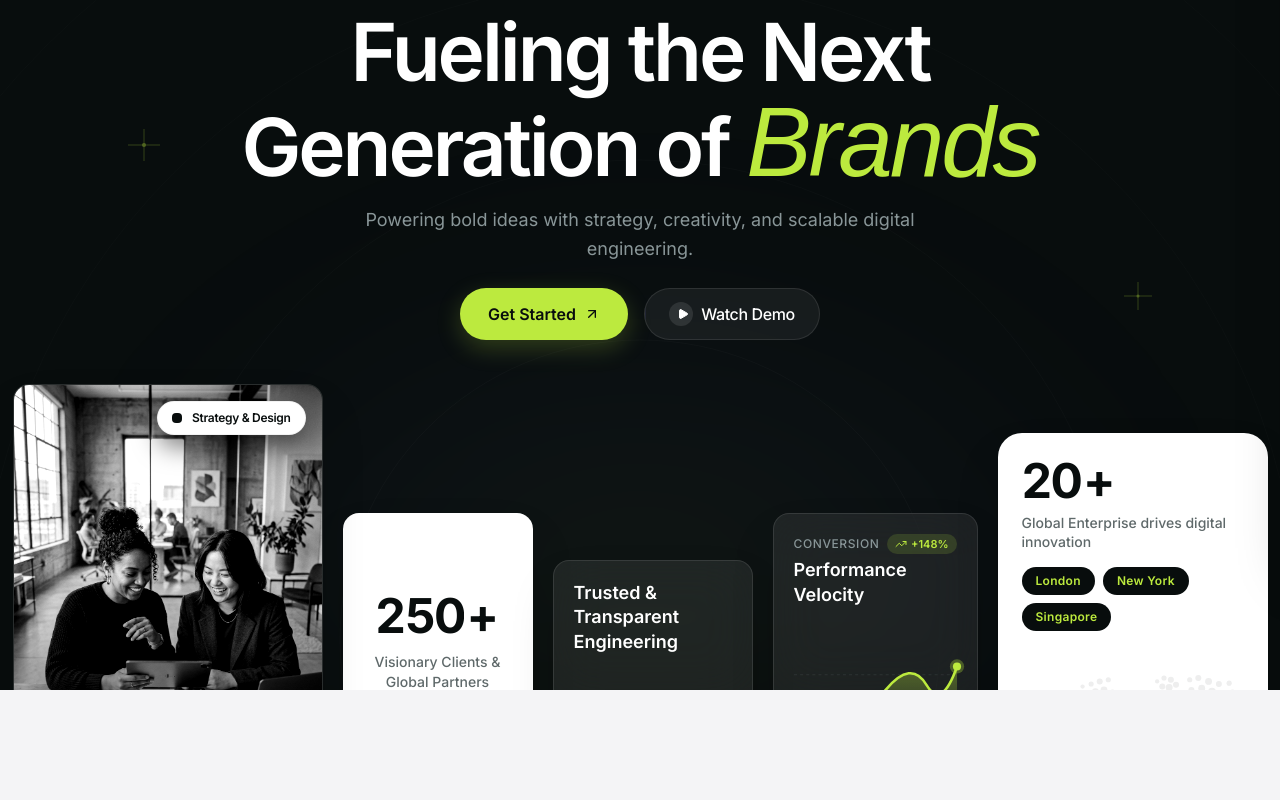
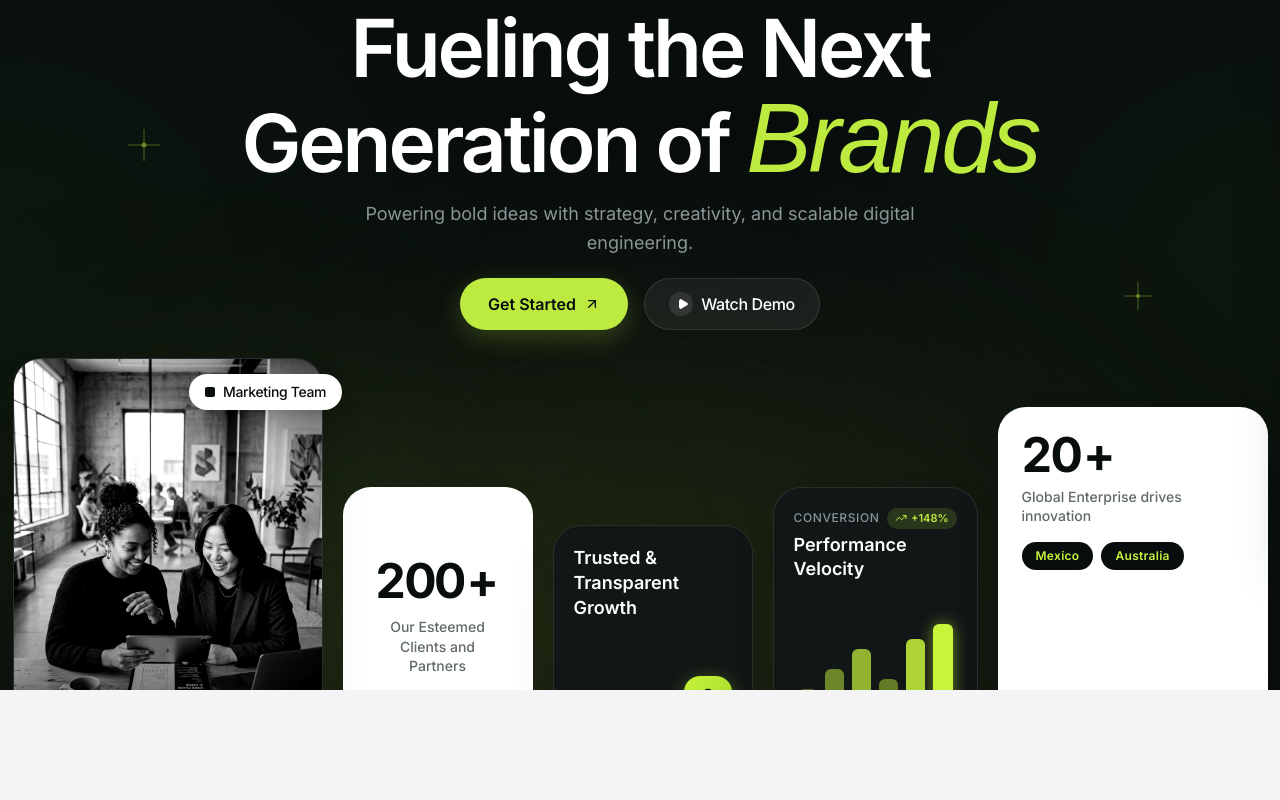
Before and after one commit to nisitha/pixelcraftlk, a Next.js app: page / in a window 1280 px wide. Shown: the part 240-1040 px from the top of the page. Built offline with nearby package versions, Linux system fonts and the light colour scheme; a web font is replaced by a local one.

Commit message:
feat(hero): align Hero section with Scalient reference design (ambient lime glow, floating badge, 5-card shelf)

```diff
--- a/app/globals.css
+++ b/app/globals.css
@@ -249,6 +249,21 @@ body {
   backface-visibility: hidden;
 }
 
+/* Floating Up and Down Bobbing Animation for Marketing Team Badge */
+@keyframes floatUpDown {
+  0%, 100% {
+    transform: translateY(0);
+  }
+  50% {
+    transform: translateY(-8px);
+  }
+}
+
+.animate-float-bobbing {
+  animation: floatUpDown 3s ease-in-out infinite;
+  will-change: transform;
+}
+
 /* Infinite Marquee Animation */
 @keyframes marquee {
   0% {
@@ -314,7 +329,8 @@ body {
   }
   .animate-marquee,
   .animate-pulse-gentle,
-  .animate-spin-slow {
+  .animate-spin-slow,
+  .animate-float-bobbing {
     animation: none !important;
     transform: none !important;
   }
--- a/components/sections/HeroSection.tsx
+++ b/components/sections/HeroSection.tsx
@@ -141,7 +141,7 @@ export const HeroSection: React.FC<HeroSectionProps> = ({ className }) => {
             {/* Display Headline */}
             <h1
               ref={headlineRef}
-              className="inner-title mt-4 sm:mt-5 text-[38px] sm:text-[54px] md:text-[66px] lg:text-[76px] xl:text-[80px] font-semibold tracking-[-0.038em] leading-[1.04] text-white text-center max-w-[840px]"
+              className="inner-title mt-3 sm:mt-4 text-[38px] sm:text-[54px] md:text-[66px] lg:text-[76px] xl:text-[80px] font-semibold tracking-[-0.038em] leading-[1.04] text-white text-center max-w-[840px]"
             >
               Fueling the Next{' '}
               <br className="hidden sm:inline" />
@@ -154,7 +154,7 @@ export const HeroSection: React.FC<HeroSectionProps> = ({ className }) => {
             {/* Sub-headline Paragraph */}
             <p
               ref={paragraphRef}
-              className="inner-details mt-3 sm:mt-3.5 text-base sm:text-lg md:text-[18px] text-[#899698] font-normal leading-relaxed text-center max-w-[620px]"
+              className="inner-details mt-2.5 sm:mt-3 text-base sm:text-lg md:text-[18px] text-[#899698] font-normal leading-relaxed text-center max-w-[620px]"
             >
               Powering bold ideas with strategy, creativity, and scalable digital engineering.
             </p>
@@ -162,7 +162,7 @@ export const HeroSection: React.FC<HeroSectionProps> = ({ className }) => {
             {/* Action CTA Button Cluster */}
             <div
               ref={buttonsRef}
-              className="inner-button-wrap flex flex-wrap items-center justify-center gap-3.5 sm:gap-4 mt-5 sm:mt-6"
+              className="inner-button-wrap flex flex-wrap items-center justify-center gap-3.5 sm:gap-4 mt-4 sm:mt-5"
             >
               {/* Primary CTA with signature vertical text roll and arrow */}
               <Button
--- a/components/sections/hero/HeroBackground.tsx
+++ b/components/sections/hero/HeroBackground.tsx
@@ -4,8 +4,11 @@ import React from 'react';
 
 /**
  * Hero Background Graphics
- * Recreates the reference concentric circular arch rings, radial lime ambient glow,
- * and decorative sparkle glints
+ * 1:1 Parity with https://scalient.webflow.io/
+ * - Concentric circular arch guide rings centered at the bottom
+ * - Signature bottom-center and bottom-left ambient lime glows (rgba(200, 245, 60, 0.18))
+ * - Subtle dark green vignette on the sides with high-contrast pitch-black center (#080d0d)
+ * - Four-point star sparkles / green crosshair glints
  */
 export const HeroBackground: React.FC = () => {
   return (
@@ -13,9 +16,25 @@ export const HeroBackground: React.FC = () => {
       aria-hidden="true"
       className="absolute inset-0 pointer-events-none overflow-hidden select-none z-0"
     >
+      {/* Side Dark-Green Vignettes (Vignette on the sides with pitch-black center) */}
+      <div
+        className="absolute top-0 bottom-0 left-0 w-[480px] pointer-events-none"
+        style={{
+          background:
+            'radial-gradient(ellipse at left center, rgba(30, 58, 20, 0.22) 0%, transparent 75%)',
+        }}
+      />
+      <div
+        className="absolute top-0 bottom-0 right-0 w-[480px] pointer-events-none"
+        style={{
+          background:
+            'radial-gradient(ellipse at right center, rgba(30, 58, 20, 0.22) 0%, transparent 75%)',
+        }}
+      />
+
       {/* Concentric Geometric Arch Rings */}
       <svg
-        className="absolute bottom-0 left-1/2 -translate-x-1/2 w-[1600px] h-[900px] max-w-none opacity-40"
+        className="absolute bottom-0 left-1/2 -translate-x-1/2 w-[1600px] h-[900px] max-w-none opacity-40 pointer-events-none"
         viewBox="0 0 1600 900"
         fill="none"
         xmlns="http://www.w3.org/2000/svg"
@@ -28,30 +47,39 @@ export const HeroBackground: React.FC = () => {
         <circle cx="800" cy="850" r="1200" stroke="white" strokeOpacity="0.02" strokeWidth="1" />
       </svg>
 
-      {/* Bottom Center Radial Glow (Electric Lime Accent) */}
+      {/* Signature Bottom-Center Ambient Lime Glow */}
       <div
-        className="absolute bottom-0 left-1/2 -translate-x-1/2 w-[1100px] h-[450px] rounded-full blur-[120px] pointer-events-none"
+        className="absolute -bottom-24 left-1/2 -translate-x-1/2 w-[1300px] h-[550px] rounded-full blur-[130px] pointer-events-none"
         style={{
           background:
-            'radial-gradient(ellipse at 50% 100%, rgba(188, 234, 62, 0.08) 0%, rgba(121, 112, 255, 0.04) 45%, transparent 70%)',
+            'radial-gradient(ellipse at bottom, rgba(200, 245, 60, 0.18) 0%, rgba(200, 245, 60, 0.08) 45%, transparent 70%)',
+        }}
+      />
+
+      {/* Bottom-Left Ambient Lime Glow */}
+      <div
+        className="absolute -bottom-16 left-[2%] w-[650px] h-[450px] rounded-full blur-[130px] pointer-events-none"
+        style={{
+          background:
+            'radial-gradient(ellipse at bottom left, rgba(200, 245, 60, 0.18) 0%, rgba(200, 245, 60, 0.05) 50%, transparent 70%)',
         }}
       />
 
       {/* Left Crosshair Sparkle Glint */}
-      <div className="absolute top-[34%] left-[6%] sm:left-[10%] opacity-40 hover:opacity-80 transition-opacity">
+      <div className="absolute top-[34%] left-[6%] sm:left-[10%] opacity-50 hover:opacity-80 transition-opacity">
         <svg width="32" height="32" viewBox="0 0 32 32" fill="none" xmlns="http://www.w3.org/2000/svg">
-          <line x1="16" y1="0" x2="16" y2="32" stroke="#bcea3e" strokeWidth="1" strokeOpacity="0.6" />
-          <line x1="0" y1="16" x2="32" y2="16" stroke="#bcea3e" strokeWidth="1" strokeOpacity="0.6" />
-          <circle cx="16" cy="16" r="2" fill="#bcea3e" />
+          <line x1="16" y1="0" x2="16" y2="32" stroke="#c8f53c" strokeWidth="1" strokeOpacity="0.7" />
+          <line x1="0" y1="16" x2="32" y2="16" stroke="#c8f53c" strokeWidth="1" strokeOpacity="0.7" />
+          <circle cx="16" cy="16" r="2.5" fill="#c8f53c" />
         </svg>
       </div>
 
       {/* Right Crosshair Sparkle Glint */}
-      <div className="absolute top-[52%] right-[6%] sm:right-[10%] opacity-40 hover:opacity-80 transition-opacity">
+      <div className="absolute top-[52%] right-[6%] sm:right-[10%] opacity-50 hover:opacity-80 transition-opacity">
         <svg width="28" height="28" viewBox="0 0 28 28" fill="none" xmlns="http://www.w3.org/2000/svg">
-          <line x1="14" y1="0" x2="14" y2="28" stroke="#bcea3e" strokeWidth="1" strokeOpacity="0.6" />
-          <line x1="0" y1="14" x2="28" y2="14" stroke="#bcea3e" strokeWidth="1" strokeOpacity="0.6" />
-          <circle cx="14" cy="14" r="1.5" fill="#bcea3e" />
+          <line x1="14" y1="0" x2="14" y2="28" stroke="#c8f53c" strokeWidth="1" strokeOpacity="0.7" />
+          <line x1="0" y1="14" x2="28" y2="14" stroke="#c8f53c" strokeWidth="1" strokeOpacity="0.7" />
+          <circle cx="14" cy="14" r="2" fill="#c8f53c" />
         </svg>
       </div>
     </div>
--- a/components/sections/hero/HeroCards.tsx
+++ b/components/sections/hero/HeroCards.tsx
@@ -3,7 +3,7 @@
 import React from 'react';
 import Image from 'next/image';
 import { SlotCounter } from './SlotCounter';
-import { ShieldCheck, TrendingUp } from 'lucide-react';
+import { Lock, TrendingUp } from 'lucide-react';
 import { cn } from '@/lib/utils';
 
 export interface HeroCardsProps {
@@ -13,19 +13,19 @@ export interface HeroCardsProps {
 
 /**
  * 5 Hero Showcase Cards
- * Recreates the observable shelf of visual cards:
- * 1. Grayscale team collaboration photo with floating "Strategy & Design" pill
- * 2. Solid white stats counter card ("250+ Visionary Clients & Partners")
- * 3. Glassmorphic trust card ("Trusted & Transparent Engineering")
- * 4. Glassmorphic growth chart card ("High-Performance Growth" + sparkline)
- * 5. Solid white global enterprise card ("20+ Global Enterprise Deployments" + country pills + world map)
+ * 1:1 Parity with https://scalient.webflow.io/
+ * 1. Grayscale team photo with floating "■ Marketing Team" badge (vertical float animation)
+ * 2. Solid white stats counter card ("200+ Our Esteemed Clients and Partners")
+ * 3. Dark card with 3D glossy lock ("Trusted & Transparent Growth")
+ * 4. Dark card with lime bar chart graphic ("Performance Velocity")
+ * 5. Solid white global enterprise card ("20+ Global Enterprise drives innovation", "Mexico", "Australia", half-globe)
  */
 export const HeroCards: React.FC<HeroCardsProps> = ({ className, cardsRef }) => {
   const cards = (
     <>
       {/* CARD 1: Grayscale Collaboration Photo + Floating Badge */}
-      <div className="hero-card-item relative shrink-0 w-[270px] sm:w-[290px] md:w-[310px] rounded-2xl overflow-hidden shadow-2xl bg-[#111616] border border-white/10 group">
-        <div className="relative aspect-[4/5] w-full overflow-hidden">
+      <div className="hero-card-item relative shrink-0 w-[270px] sm:w-[290px] md:w-[310px] overflow-visible group">
+        <div className="relative aspect-[4/5] w-full rounded-[28px] overflow-hidden shadow-2xl bg-[#111616] border border-white/10">
           <Image
             src="/hero/team-collab.jpg"
             alt="PixelCraft Studios team collaborating on digital products"
@@ -38,37 +38,38 @@ export const HeroCards: React.FC<HeroCardsProps> = ({ className, cardsRef }) =>
           <div className="absolute inset-0 bg-gradient-to-t from-black/60 via-transparent to-transparent pointer-events-none" />
         </div>
 
-        {/* Floating Pill Badge: Positioned overlapping photo top right */}
-        <div className="absolute top-4 right-4 z-10 flex items-center gap-2.5 px-3.5 py-2 rounded-full bg-white text-[#080d0d] shadow-[0_12px_24px_rgba(0,0,0,0.5)] border border-black/5 animate-pulse-gentle">
-          <span className="w-2.5 h-2.5 rounded-sm bg-[#080d0d]" />
-          <span className="text-xs font-semibold tracking-tight text-[#080d0d]">
-            Strategy &amp; Design
+        {/* Floating Pill Badge: Positioned overlapping photo top right with vertical float bobbing animation */}
+        <div className="absolute top-4 -right-3 sm:-right-5 z-20 inline-flex items-center gap-2 px-4 py-2 rounded-full bg-white text-black text-sm font-medium shadow-xl select-none animate-float-bobbing">
+          <span className="w-2.5 h-2.5 rounded-[2px] bg-[#080d0d] shrink-0" />
+          <span className="text-xs sm:text-sm font-medium text-[#080d0d] tracking-tight whitespace-nowrap">
+            Marketing Team
           </span>
         </div>
       </div>
 
       {/* CARD 2: Partner & Client Stats Card (Solid White) */}
-      <div className="hero-card-item shrink-0 w-[170px] sm:w-[190px] h-[258px] rounded-2xl bg-white text-[#080d0d] p-6 flex flex-col items-center justify-center text-center shadow-2xl transition-transform duration-500 hover:-translate-y-1">
+      <div className="hero-card-item shrink-0 w-[170px] sm:w-[190px] h-[258px] rounded-[28px] bg-white text-[#080d0d] p-6 flex flex-col items-center justify-center text-center shadow-2xl transition-transform duration-500 hover:-translate-y-1">
         <div className="text-4xl sm:text-5xl font-bold tracking-tight text-[#080d0d] flex items-center justify-center">
-          <SlotCounter value="250+" itemHeight={48} delay={600} />
+          <SlotCounter value="200+" itemHeight={48} delay={600} />
         </div>
         <p className="mt-3 text-xs sm:text-sm font-medium text-[#5f696a] leading-snug max-w-[130px]">
-          Visionary Clients &amp; Global Partners
+          Our Esteemed Clients and Partners
         </p>
       </div>
 
-      {/* CARD 3: Glassmorphism Trust Card */}
-      <div className="hero-card-item shrink-0 w-[180px] sm:w-[200px] h-[211px] rounded-2xl bg-white/[0.08] backdrop-blur-[25px] border border-white/10 p-5 flex flex-col justify-between shadow-2xl transition-transform duration-500 hover:-translate-y-1">
-        <h3 className="text-white text-base sm:text-lg font-semibold leading-snug max-w-[130px]">
-          Trusted &amp; Transparent Engineering
+      {/* CARD 3: Dark Card with 3D Lock / "Trusted & Transparent Growth" */}
+      <div className="hero-card-item shrink-0 w-[180px] sm:w-[200px] h-[220px] rounded-[28px] bg-[#111616] border border-white/10 p-5 flex flex-col justify-between shadow-2xl transition-transform duration-500 hover:-translate-y-1">
+        <h3 className="text-white text-base sm:text-lg font-semibold leading-snug max-w-[140px]">
+          Trusted &amp; Transparent Growth
         </h3>
-        <div className="self-end p-2.5 rounded-xl bg-[var(--primary-color)]/10 border border-[var(--primary-color)]/30 text-[var(--primary-color)]">
-          <ShieldCheck className="w-6 h-6" />
+        {/* 3D Glossy Lock Badge */}
+        <div className="self-end w-12 h-12 rounded-2xl bg-gradient-to-br from-[#c8f53c] to-[#9ed322] shadow-[0_4px_18px_rgba(200,245,60,0.35)] flex items-center justify-center text-[#080d0d]">
+          <Lock className="w-6 h-6 stroke-[2.3]" />
         </div>
       </div>
 
-      {/* CARD 4: Glassmorphic Performance Chart Card */}
-      <div className="hero-card-item shrink-0 w-[180px] sm:w-[205px] h-[258px] rounded-2xl bg-white/[0.08] backdrop-blur-[25px] border border-white/10 p-5 flex flex-col justify-between shadow-2xl transition-transform duration-500 hover:-translate-y-1">
+      {/* CARD 4: Dark Card with Lime Bar Chart Graphic */}
+      <div className="hero-card-item shrink-0 w-[180px] sm:w-[205px] h-[258px] rounded-[28px] bg-[#111616] border border-white/10 p-5 flex flex-col justify-between shadow-2xl transition-transform duration-500 hover:-translate-y-1">
         <div>
           <div className="flex items-center justify-between mb-1">
             <span className="text-xs uppercase tracking-wider text-[#899698] font-medium">
@@ -83,88 +84,70 @@ export const HeroCards: React.FC<HeroCardsProps> = ({ className, cardsRef }) =>
           </h3>
         </div>
 
-        {/* Dynamic Sparkline SVG Graph */}
-        <div className="w-full h-[110px] relative mt-2">
-          <svg
-            className="w-full h-full overflow-visible"
-            viewBox="0 0 160 80"
-            fill="none"
-            xmlns="http://www.w3.org/2000/svg"
-          >
-            <defs>
-              <linearGradient id="chartGlow" x1="0" y1="0" x2="0" y2="1">
-                <stop offset="0%" stopColor="#bcea3e" stopOpacity="0.35" />
-                <stop offset="100%" stopColor="#bcea3e" stopOpacity="0.0" />
-              </linearGradient>
-            </defs>
-
-            {/* Background Grid Lines */}
-            <line x1="0" y1="20" x2="160" y2="20" stroke="white" strokeOpacity="0.05" strokeDasharray="3 3" />
-            <line x1="0" y1="45" x2="160" y2="45" stroke="white" strokeOpacity="0.05" strokeDasharray="3 3" />
-            <line x1="0" y1="70" x2="160" y2="70" stroke="white" strokeOpacity="0.05" strokeDasharray="3 3" />
-
-            {/* Area Fill */}
-            <path
-              d="M0 65 Q 25 55, 45 60 T 90 35 T 130 30 T 160 12 L 160 80 L 0 80 Z"
-              fill="url(#chartGlow)"
-            />
-
-            {/* Neon Sparkline Stroke */}
-            <path
-              d="M0 65 Q 25 55, 45 60 T 90 35 T 130 30 T 160 12"
-              stroke="#bcea3e"
-              strokeWidth="2.5"
-              strokeLinecap="round"
-              strokeLinejoin="round"
-            />
-
-            {/* End Point Glow Indicator */}
-            <circle cx="160" cy="12" r="4" fill="#bcea3e" />
-            <circle cx="160" cy="12" r="7" fill="#bcea3e" fillOpacity="0.3" />
-          </svg>
+        {/* Dynamic Lime Bar Chart Graphic */}
+        <div className="w-full h-[100px] relative mt-2 flex items-end justify-between gap-2 px-1">
+          <div className="w-full h-[35%] rounded-t-md bg-[#c8f53c]/35 transition-all hover:bg-[#c8f53c]" />
+          <div className="w-full h-[55%] rounded-t-md bg-[#c8f53c]/50 transition-all hover:bg-[#c8f53c]" />
+          <div className="w-full h-[75%] rounded-t-md bg-[#c8f53c]/70 transition-all hover:bg-[#c8f53c]" />
+          <div className="w-full h-[45%] rounded-t-md bg-[#c8f53c]/45 transition-all hover:bg-[#c8f53c]" />
+          <div className="w-full h-[85%] rounded-t-md bg-[#c8f53c]/85 transition-all hover:bg-[#c8f53c]" />
+          <div className="w-full h-[100%] rounded-t-md bg-[#c8f53c] shadow-[0_0_15px_rgba(200,245,60,0.5)]" />
         </div>
       </div>
 
-      {/* CARD 5: Global Enterprise Card (Solid White) */}
-      <div className="hero-card-item shrink-0 w-[240px] sm:w-[270px] h-[338px] rounded-3xl bg-white text-[#080d0d] p-6 flex flex-col justify-between shadow-2xl relative overflow-hidden transition-transform duration-500 hover:-translate-y-1">
+      {/* CARD 5: Solid White Card with "20+ Global Enterprise drives innovation", country badges ("Mexico", "Australia"), and half-globe graphic */}
+      <div className="hero-card-item shrink-0 w-[240px] sm:w-[270px] h-[338px] rounded-[28px] bg-white text-[#080d0d] p-6 flex flex-col justify-between shadow-2xl relative overflow-hidden transition-transform duration-500 hover:-translate-y-1">
         <div className="relative z-10">
           <div className="text-4xl sm:text-5xl font-bold tracking-tight text-[#080d0d] flex items-center">
             <SlotCounter value="20+" itemHeight={48} delay={700} />
           </div>
           <p className="mt-2 text-xs sm:text-sm font-medium text-[#5f696a] leading-snug">
-            Global Enterprise drives digital innovation
+            Global Enterprise drives innovation
           </p>
 
-          {/* Region Pills */}
+          {/* Country Badges: Mexico, Australia */}
           <div className="flex flex-wrap gap-2 mt-4">
-            <span className="px-3.5 py-1.5 rounded-full bg-[#080d0d] text-[var(--primary-color)] text-xs font-semibold tracking-wide">
-              London
+            <span className="px-3.5 py-1.5 rounded-full bg-[#080d0d] text-[#c8f53c] text-xs font-semibold tracking-wide">
+              Mexico
             </span>
-            <span className="px-3.5 py-1.5 rounded-full bg-[#080d0d] text-[var(--primary-color)] text-xs font-semibold tracking-wide">
-              New York
-            </span>
-            <span className="px-3.5 py-1.5 rounded-full bg-[#080d0d] text-[var(--primary-color)] text-xs font-semibold tracking-wide">
-              Singapore
+            <span className="px-3.5 py-1.5 rounded-full bg-[#080d0d] text-[#c8f53c] text-xs font-semibold tracking-wide">
+              Australia
             </span>
           </div>
         </div>
 
-        {/* Faint Dotted World Map Graphic at Bottom */}
-        <div className="absolute -bottom-2 -right-4 w-[240px] h-[130px] pointer-events-none opacity-40">
-          <Image
-            src="/hero/world-map.svg"
-            alt="Global deployment map"
-            width={240}
-            height={130}
-            className="w-full h-full object-contain"
-          />
+        {/* 3D Wireframe Half-Globe Graphic at Bottom */}
+        <div className="absolute -bottom-8 left-1/2 -translate-x-1/2 w-[220px] h-[130px] pointer-events-none opacity-85">
+          <svg viewBox="0 0 200 120" fill="none" xmlns="http://www.w3.org/2000/svg" className="w-full h-full">
+            <defs>
+              <radialGradient id="globeGrad" cx="50%" cy="30%" r="70%">
+                <stop offset="0%" stopColor="#1e262c" />
+                <stop offset="60%" stopColor="#0c1214" />
+                <stop offset="100%" stopColor="#040607" />
+              </radialGradient>
+              <linearGradient id="globeRim" x1="0" y1="0" x2="0" y2="1">
+                <stop offset="0%" stopColor="#c8f53c" stopOpacity="0.8" />
+                <stop offset="100%" stopColor="#c8f53c" stopOpacity="0" />
+              </linearGradient>
+            </defs>
+            {/* Hemisphere Sphere Body */}
+            <path d="M10 110 C 10 40, 190 40, 190 110 Z" fill="url(#globeGrad)" stroke="url(#globeRim)" strokeWidth="1.5" />
+            {/* Latitude Ellipses */}
+            <ellipse cx="100" cy="90" rx="80" ry="18" stroke="rgba(255,255,255,0.18)" strokeWidth="1" strokeDasharray="3 3" />
+            <ellipse cx="100" cy="70" rx="65" ry="14" stroke="rgba(255,255,255,0.15)" strokeWidth="1" strokeDasharray="3 3" />
+            <ellipse cx="100" cy="52" rx="42" ry="9" stroke="rgba(255,255,255,0.12)" strokeWidth="1" strokeDasharray="3 3" />
+            {/* Longitude Arcs */}
+            <path d="M100 45 C 100 45, 60 70, 60 110" stroke="rgba(255,255,255,0.18)" strokeWidth="1" />
+            <path d="M100 45 C 100 45, 140 70, 140 110" stroke="rgba(255,255,255,0.18)" strokeWidth="1" />
+            <path d="M100 45 L 100 110" stroke="#c8f53c" strokeWidth="1.5" strokeOpacity="0.6" />
+          </svg>
         </div>
       </div>
     </>
   );
 
   return (
-    <div className={cn('w-full relative mt-8 sm:mt-10 lg:mt-11', className)}>
+    <div className={cn('w-full relative mt-5 sm:mt-7 lg:mt-7', className)}>
       {/* Desktop Layout: Stepped horizontal row aligned at bottom */}
       <div
         ref={cardsRef}
```
